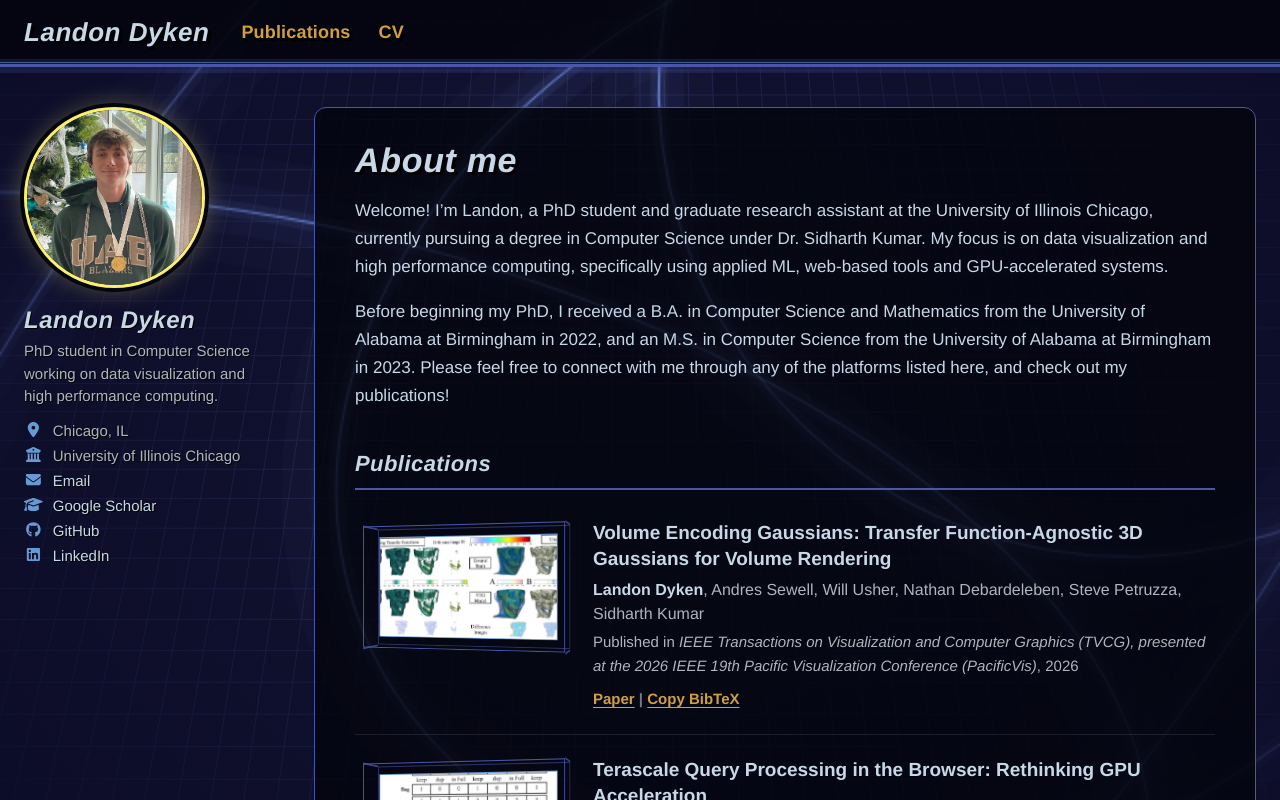
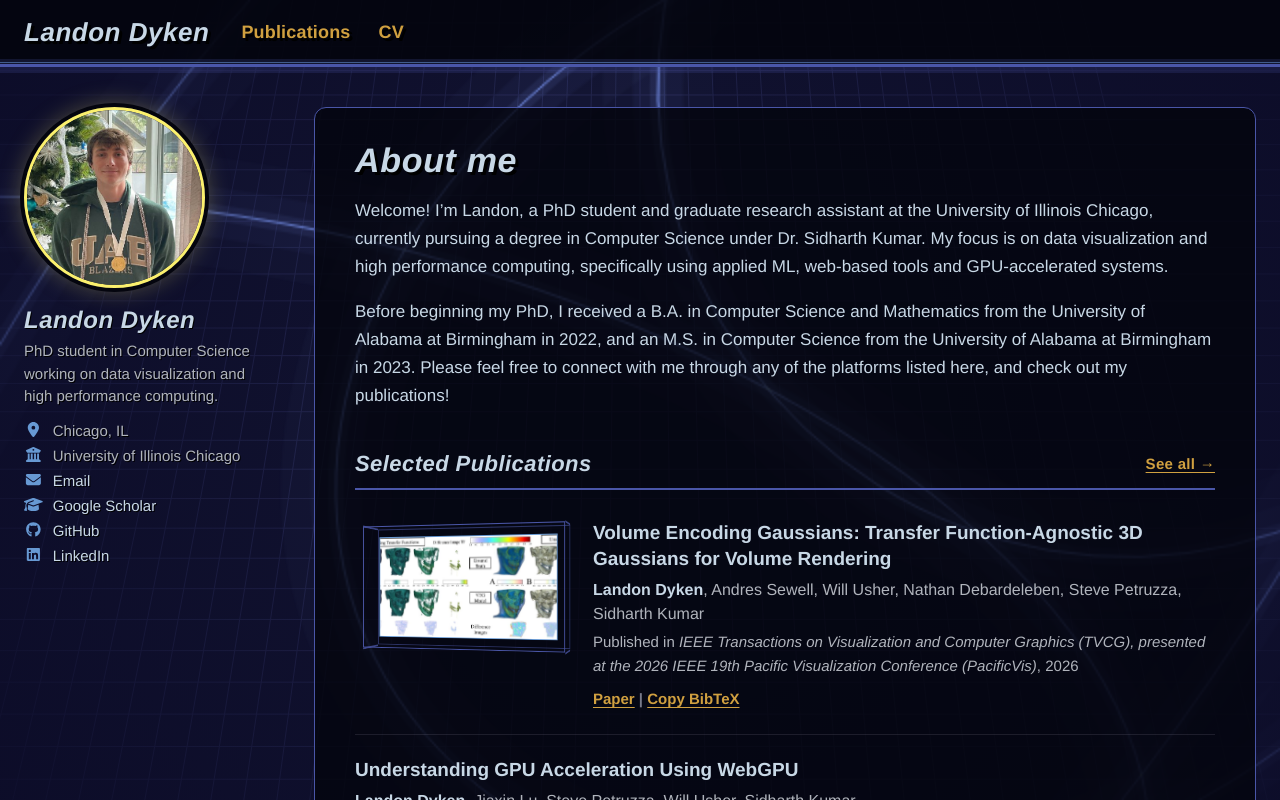
Before and after one commit to ldyken53/site, a React (Create React App) app: page /#/ in a window 1280 px wide. Shown: the top 800 px of the page. Built offline with nearby package versions, Linux system fonts and the light colour scheme.

Commit message:
Home shows selected publications (first-author or award), with See all

```diff
--- a/src/data/pubs.ts
+++ b/src/data/pubs.ts
@@ -1,4 +1,5 @@
 import raw from './publications.json';
+import { NAME } from './site';
 
 export interface Publication {
     title: string;
@@ -38,6 +39,9 @@ export const findPub = (param: string) => {
     return listed.find(pub => pub.short_title === slug);
 };
 
+// Shown on the home page: first-author papers and award winners.
+export const selected = listed.filter(pub => pub.authors.startsWith(NAME) || pub.award);
+
 export const CATEGORIES = ['Journal Articles', 'Book Chapters', 'Conference Papers', 'Workshop Papers'];
 
 // AcademicPages groups by category; infer it from the venue unless set.
--- a/src/pages/Home.tsx
+++ b/src/pages/Home.tsx
@@ -1,6 +1,7 @@
 import React from 'react';
+import { Link } from 'react-router-dom';
 import PubEntry from '../components/PubEntry';
-import { listed } from '../data/pubs';
+import { selected } from '../data/pubs';
 import { BIO } from '../data/site';
 import { usePage } from '../melee/HueContext';
 
@@ -10,8 +11,11 @@ const Home: React.FC = () => {
         <>
             <h1 className="page-title">About me</h1>
             {BIO.map((para, i) => <p key={i}>{para}</p>)}
-            <h2 className="section-title">Publications</h2>
-            {listed.map(pub => <PubEntry key={pub.short_title} pub={pub} />)}
+            <h2 className="section-title">
+                Selected Publications
+                <Link className="see-all" to="/publications">See all →</Link>
+            </h2>
+            {selected.map(pub => <PubEntry key={pub.short_title} pub={pub} />)}
         </>
     );
 };
--- a/src/site.css
+++ b/src/site.css
@@ -446,6 +446,13 @@
   color: var(--on-surface);
 }
 
+.site .see-all {
+  margin-left: auto;
+  font-size: 15px;
+  font-style: normal;
+  letter-spacing: 0.02em;
+}
+
 .copy-button,
 .site .pagination a,
 .pagination .disabled {
```
Also changed, not shown: 1 other file (tests, documents, lock files or other folders).
